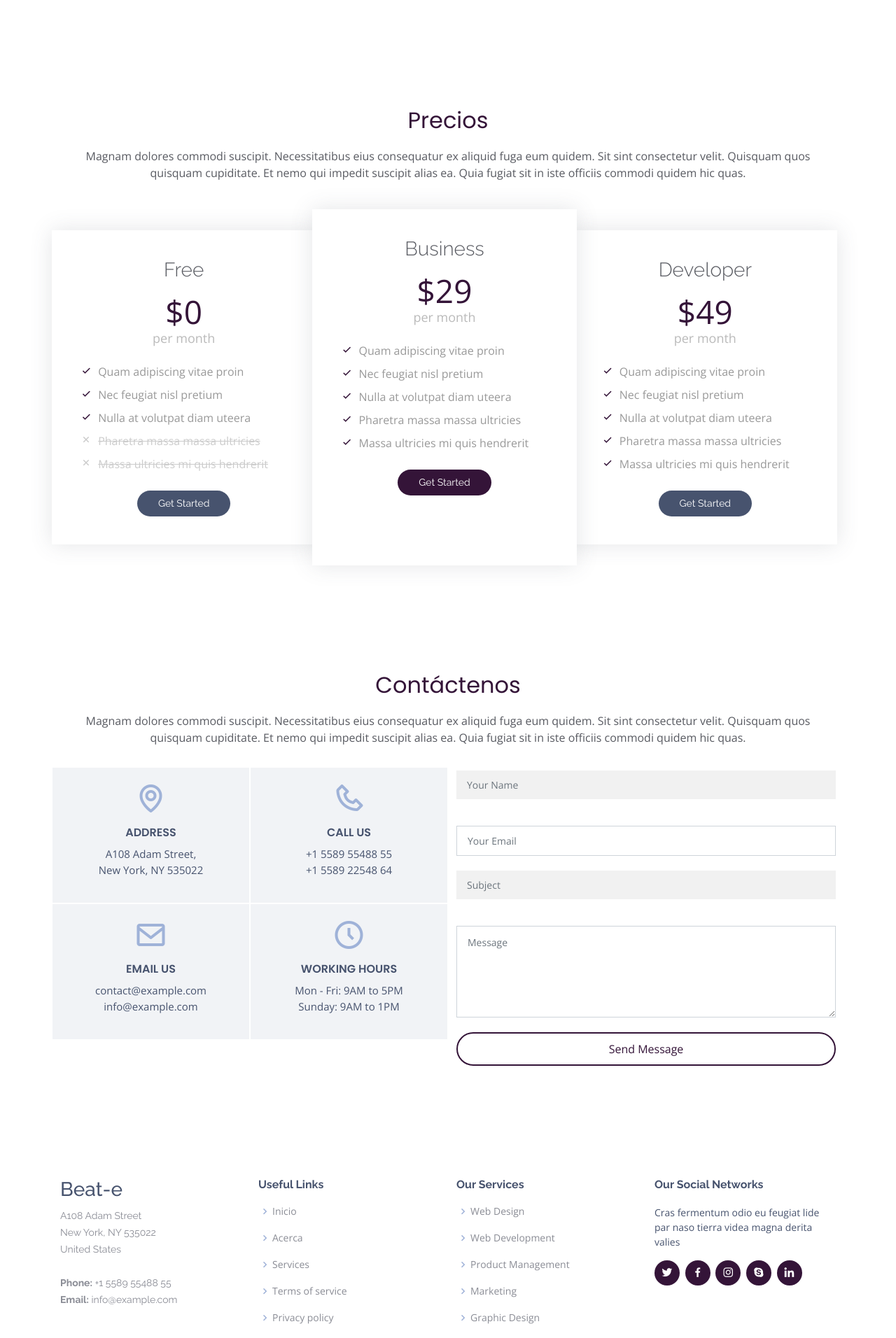
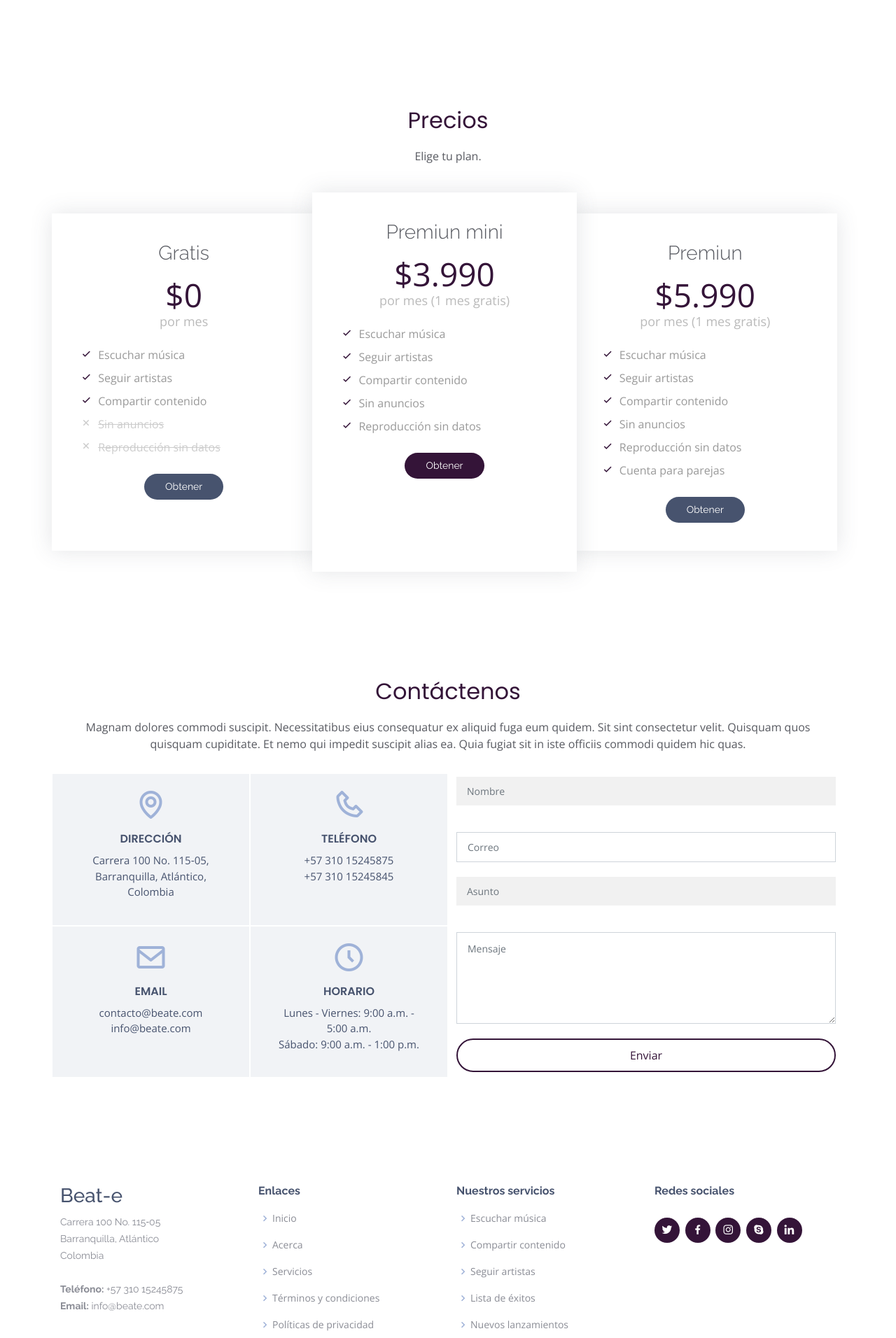
Before and after one commit to Jesusdgc1995/Beat-e, a Django app: page / in a window 1280 px wide. Shown: the part 1528-3440 px from the top of the page at 70% size. Run offline with Django 3.2, Linux system fonts and the light colour scheme; some libraries are stand-ins or nearby versions.

Commit message:
Actualización INDEX

```diff
--- a/Beate/App/templates/index.html
+++ b/Beate/App/templates/index.html
@@ -61,8 +61,6 @@
           <li><a class="nav-link scrollto" href="#pricing">Precios</a></li>
           <!-- <li><a class="nav-link scrollto" href="#faq">F.A.Q</a></li> -->
           <li><a class="nav-link scrollto" href="#contact">Contáctenos</a></li>
-          <li><a class="getstarted scrollto ingreso" onclick="document.getElementById('ingreso').style.display='block'">Ingresar</a></li>
-
           <li class="dropdown"><a class="getstarted scrollto" href="#"><span></span>API's</span> <i class="bi bi-chevron-down"></i></a>
             <ul>
               <li class="dropdown sub-menu"><a href="#"><span>API's Usuarios</span> <i class="bi bi-chevron-right"></i></a>
@@ -81,7 +79,7 @@
               </li>
             </ul>
           </li>
-
+          <li><a class="getstarted scrollto ingreso" onclick="document.getElementById('ingreso').style.display='block'">Ingresar</a></li>
           <!-- <li><a class="dropdown getstarted scrollto" href="#features">API's</a></li> -->
         </ul>
         <i class="bi bi-list mobile-nav-toggle"></i>
@@ -167,7 +165,7 @@
 
         <div class="section-title">
           <h2>Características</h2>
-          <p>Magnam dolores commodi suscipit. Necessitatibus eius consequatur ex aliquid fuga eum quidem. Sit sint consectetur velit. Quisquam quos quisquam cupiditate. Et nemo qui impedit suscipit alias ea. Quia fugiat sit in iste officiis commodi quidem hic quas.</p>
+          <p>Somos plataforma interactiva que fomente el desarrollo de una comunidad de artistas musicales y creadores de contenido digital. Ofrecemos un espacio de interacción entre la comunidad para compartir gustos y preferencias musicales.</p>
         </div>
 
         <div class="row no-gutters">
@@ -437,48 +435,49 @@
 
         <div class="section-title">
           <h2>Precios</h2>
-          <p>Magnam dolores commodi suscipit. Necessitatibus eius consequatur ex aliquid fuga eum quidem. Sit sint consectetur velit. Quisquam quos quisquam cupiditate. Et nemo qui impedit suscipit alias ea. Quia fugiat sit in iste officiis commodi quidem hic quas.</p>
+          <p>Elige tu plan.</p>
         </div>
 
         <div class="row no-gutters">
 
           <div class="col-lg-4 box" data-aos="fade-right">
-            <h3>Free</h3>
-            <h4>$0<span>per month</span></h4>
+            <h3>Gratis</h3>
+            <h4>$0<span>por mes</span></h4>
             <ul>
-              <li><i class="bx bx-check"></i> Quam adipiscing vitae proin</li>
-              <li><i class="bx bx-check"></i> Nec feugiat nisl pretium</li>
-              <li><i class="bx bx-check"></i> Nulla at volutpat diam uteera</li>
-              <li class="na"><i class="bx bx-x"></i> <span>Pharetra massa massa ultricies</span></li>
-              <li class="na"><i class="bx bx-x"></i> <span>Massa ultricies mi quis hendrerit</span></li>
+              <li><i class="bx bx-check"></i> Escuchar música</li>
+              <li><i class="bx bx-check"></i> Seguir artistas</li>
+              <li><i class="bx bx-check"></i> Compartir contenido</li>
+              <li class="na"><i class="bx bx-x"></i> <span>Sin anuncios</span></li>
+              <li class="na"><i class="bx bx-x"></i> <span>Reproducción sin datos</span></li>
             </ul>
-            <a href="#" class="get-started-btn">Get Started</a>
+            <a href="#" class="get-started-btn">Obtener</a>
           </div>
 
           <div class="col-lg-4 box featured" data-aos="fade-up">
-            <h3>Business</h3>
-            <h4>$29<span>per month</span></h4>
+            <h3>Premiun mini</h3>
+            <h4>$3.990<span>por mes (1 mes gratis)</span></h4>
             <ul>
-              <li><i class="bx bx-check"></i> Quam adipiscing vitae proin</li>
-              <li><i class="bx bx-check"></i> Nec feugiat nisl pretium</li>
-              <li><i class="bx bx-check"></i> Nulla at volutpat diam uteera</li>
-              <li><i class="bx bx-check"></i> Pharetra massa massa ultricies</li>
-              <li><i class="bx bx-check"></i> Massa ultricies mi quis hendrerit</li>
+              <li><i class="bx bx-check"></i> Escuchar música</li>
+              <li><i class="bx bx-check"></i> Seguir artistas</li>
+              <li><i class="bx bx-check"></i> Compartir contenido</li>
+              <li><i class="bx bx-check"></i> Sin anuncios</li>
+              <li><i class="bx bx-check"></i> Reproducción sin datos</li>
             </ul>
-            <a href="#" class="get-started-btn">Get Started</a>
+            <a href="#" class="get-started-btn">Obtener</a>
           </div>
 
           <div class="col-lg-4 box" data-aos="fade-left">
-            <h3>Developer</h3>
-            <h4>$49<span>per month</span></h4>
+            <h3>Premiun</h3>
+            <h4>$5.990<span>por mes (1 mes gratis)</span></h4>
             <ul>
-              <li><i class="bx bx-check"></i> Quam adipiscing vitae proin</li>
-              <li><i class="bx bx-check"></i> Nec feugiat nisl pretium</li>
-              <li><i class="bx bx-check"></i> Nulla at volutpat diam uteera</li>
-              <li><i class="bx bx-check"></i> Pharetra massa massa ultricies</li>
-              <li><i class="bx bx-check"></i> Massa ultricies mi quis hendrerit</li>
+              <li><i class="bx bx-check"></i> Escuchar música</li>
+              <li><i class="bx bx-check"></i> Seguir artistas</li>
+              <li><i class="bx bx-check"></i> Compartir contenido</li>
+              <li><i class="bx bx-check"></i> Sin anuncios</li>
+              <li><i class="bx bx-check"></i> Reproducción sin datos</li>
+              <li><i class="bx bx-check"></i> Cuenta para parejas</li>
             </ul>
-            <a href="#" class="get-started-btn">Get Started</a>
+            <a href="#" class="get-started-btn">Obtener</a>
           </div>
 
         </div>
@@ -566,23 +565,23 @@
             <div class="row">
               <div class="col-lg-6 info">
                 <i class="bx bx-map"></i>
-                <h4>Address</h4>
-                <p>A108 Adam Street,<br>New York, NY 535022</p>
+                <h4>Dirección</h4>
+                <p>Carrera 100 No. 115‑05,<br>Barranquilla, Atlántico,<br>Colombia</p>
               </div>
               <div class="col-lg-6 info">
                 <i class="bx bx-phone"></i>
-                <h4>Call Us</h4>
-                <p>+1 5589 55488 55<br>+1 5589 22548 64</p>
+                <h4>Teléfono</h4>
+                <p>+57 310 15245875<br>+57 310 15245845</p>
               </div>
               <div class="col-lg-6 info">
                 <i class="bx bx-envelope"></i>
-                <h4>Email Us</h4>
-                <p>contact@example.com<br>info@example.com</p>
+                <h4>Email</h4>
+                <p>contacto@beate.com<br>info@beate.com</p>
               </div>
               <div class="col-lg-6 info">
                 <i class="bx bx-time-five"></i>
-                <h4>Working Hours</h4>
-                <p>Mon - Fri: 9AM to 5PM<br>Sunday: 9AM to 1PM</p>
+                <h4>Horario</h4>
+                <p>Lunes - Viernes: 9:00 a.m. - 5:00 a.m.<br>Sábado: 9:00 a.m. - 1:00 p.m.</p>
               </div>
             </div>
           </div>
@@ -590,23 +589,23 @@
           <div class="col-lg-6">
             <form action="forms/contact.php" method="post" role="form" class="php-email-form" data-aos="fade-up">
               <div class="form-group">
-                <input placeholder="Your Name" type="text" name="name" class="form-control" id="name" required>
+                <input placeholder="Nombre" type="text" name="name" class="form-control" id="name" required>
               </div>
               <div class="form-group mt-3">
-                <input placeholder="Your Email" type="email" class="form-control" name="email" id="email" required>
+                <input placeholder="Correo" type="email" class="form-control" name="email" id="email" required>
               </div>
               <div class="form-group mt-3">
-                <input placeholder="Subject" type="text" class="form-control" name="subject" id="subject" required>
+                <input placeholder="Asunto" type="text" class="form-control" name="subject" id="subject" required>
               </div>
               <div class="form-group mt-3">
-                <textarea placeholder="Message" class="form-control" name="message" rows="5" required></textarea>
+                <textarea placeholder="Mensaje" class="form-control" name="message" rows="5" required></textarea>
               </div>
               <div class="my-3">
-                <div class="loading">Loading</div>
+                <div class="loading">Cargando</div>
                 <div class="error-message"></div>
-                <div class="sent-message">Your message has been sent. Thank you!</div>
+                <div class="sent-message">Su mensaje fue enviado exitosamente. ¡Gracias!</div>
               </div>
-              <div class="text-center"><button type="submit">Send Message</button></div>
+              <div class="text-center"><button type="submit">Enviar</button></div>
             </form>
           </div>
 
@@ -641,40 +640,40 @@
           <div class="col-lg-3 col-md-6 footer-contact">
             <h3>Beat-e</h3>
             <p>
-              A108 Adam Street <br>
-              New York, NY 535022<br>
-              United States <br><br>
-              <strong>Phone:</strong> +1 5589 55488 55<br>
-              <strong>Email:</strong> info@example.com<br>
+              Carrera 100 No. 115‑05 <br>
+              Barranquilla, Atlántico<br>
+              Colombia <br><br>
+              <strong>Teléfono:</strong> +57 310 15245875<br>
+              <strong>Email:</strong> info@beate.com<br>
             </p>
           </div>
 
           <div class="col-lg-3 col-md-6 footer-links">
             <!-- Links en la parte de abajo -->
-            <h4>Useful Links</h4>
+            <h4>Enlaces</h4>
             <ul>
               <li><i class="bx bx-chevron-right"></i> <a href="#">Inicio</a></li>
               <li><i class="bx bx-chevron-right"></i> <a href="#">Acerca</a></li>
-              <li><i class="bx bx-chevron-right"></i> <a href="#">Services</a></li>
-              <li><i class="bx bx-chevron-right"></i> <a href="#">Terms of service</a></li>
-              <li><i class="bx bx-chevron-right"></i> <a href="#">Privacy policy</a></li>
+              <li><i class="bx bx-chevron-right"></i> <a href="#">Servicios</a></li>
+              <li><i class="bx bx-chevron-right"></i> <a href="#">Términos y condiciones</a></li>
+              <li><i class="bx bx-chevron-right"></i> <a href="#">Políticas de privacidad</a></li>
             </ul>
           </div>
 
           <div class="col-lg-3 col-md-6 footer-links">
-            <h4>Our Services</h4>
+            <h4>Nuestros servicios</h4>
             <ul>
-              <li><i class="bx bx-chevron-right"></i> <a href="#">Web Design</a></li>
-              <li><i class="bx bx-chevron-right"></i> <a href="#">Web Development</a></li>
-              <li><i class="bx bx-chevron-right"></i> <a href="#">Product Management</a></li>
-              <li><i class="bx bx-chevron-right"></i> <a href="#">Marketing</a></li>
-              <li><i class="bx bx-chevron-right"></i> <a href="#">Graphic Design</a></li>
+              <li><i class="bx bx-chevron-right"></i> <a href="#">Escuchar música</a></li>
+              <li><i class="bx bx-chevron-right"></i> <a href="#">Compartir contenido</a></li>
+              <li><i class="bx bx-chevron-right"></i> <a href="#">Seguir artistas</a></li>
+              <li><i class="bx bx-chevron-right"></i> <a href="#">Lista de éxitos</a></li>
+              <li><i class="bx bx-chevron-right"></i> <a href="#">Nuevos lanzamientos</a></li>
             </ul>
           </div>
 
           <div class="col-lg-3 col-md-6 footer-links">
-            <h4>Our Social Networks</h4>
-            <p>Cras fermentum odio eu feugiat lide par naso tierra videa magna derita valies</p>
+            <h4>Redes sociales</h4>
+            <!-- <p>Cras fermentum odio eu feugiat lide par naso tierra videa magna derita valies</p> -->
             <div class="social-links mt-3">
               <a href="#" class="twitter"><i class="bx bxl-twitter"></i></a>
               <a href="#" class="facebook"><i class="bx bxl-facebook"></i></a>
```
Also changed, not shown: Beate/Musica/migrations/0002_rename_nombre_genero_name.py (added), Beate/db.sqlite3.
